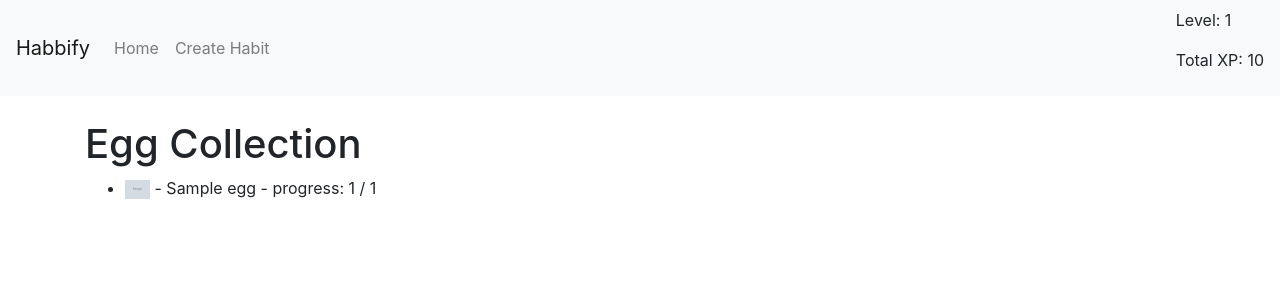
After one commit to Heratexx/habbify, a Django app: page /habit/eggs/ in a window 1280 px wide. The commit adds this page. Shown: the top 300 px of the page. Run offline with Django 5.2, Linux system fonts and the light colour scheme; a user stored in the database is signed in; tables that the repository leaves empty hold one stand-in row (values such as "Sample post"); grey boxes marked "Sample" are stand-in pictures; some libraries are stand-ins or nearby versions.

Commit message:
added basic egg and bird logic as gamified colledtion element

```diff
--- a/habit_tracker/habits/models.py
+++ b/habit_tracker/habits/models.py
@@ -57,3 +57,23 @@ class ExperiencePoint(models.Model):
 class Level(models.Model):
     level_number = models.IntegerField(unique=True)
     xp_threshold = models.IntegerField()
+
+class Egg(models.Model):
+    name = models.CharField(max_length=100)
+    xp_required = models.IntegerField(default=100)  # XP required to hatch the egg
+    xp_threshold = models.IntegerField(default=100)
+    image = models.ImageField(upload_to='egg_images/')
+class Bird(models.Model):
+    name = models.CharField(max_length=100)
+    description = models.TextField()
+    image = models.ImageField(upload_to='bird_images/')
+    egg = models.ForeignKey(Egg, on_delete=models.CASCADE)
+
+class UserEggs(models.Model):
+    user = models.ForeignKey(User, on_delete=models.CASCADE)
+    egg = models.ForeignKey(Egg, on_delete=models.CASCADE)
+    progress = models.IntegerField(default=0)
+
+class UserBirds(models.Model):
+    user = models.ForeignKey(User, on_delete=models.CASCADE)
+    bird = models.ForeignKey(Bird, on_delete=models.CASCADE)
--- /dev/null
+++ b/habit_tracker/habits/templates/egg_collection.html
@@ -0,0 +1,13 @@
+{% extends 'base.html' %}
+
+{% block title %}Create New Habit{% endblock %}
+
+{% block content %}
+{% load static %}
+<h1>Egg Collection</h1>
+<ul>
+    {% for egg in eggs %}
+        <li><img src="{% static 'egg_images/' %}{{egg.egg.image}}" width="25px"> - {{ egg.egg.name }} - progress: {{ egg.progress }} / {{egg.egg.xp_threshold}}</li>
+    {% endfor %}
+</ul>
+{% endblock %}
--- a/habit_tracker/habits/urls.py
+++ b/habit_tracker/habits/urls.py
@@ -5,5 +5,6 @@ urlpatterns = [
     path('create/', views.create_habit, name='create_habit'),
     path('track/<int:habit_id>/', views.track_habit, name='track_habit'),
     path('list/', views.habits_list, name='habits_list'),
-    # Add more URLs as needed
+    path('eggs/', views.egg_collection, name='egg_collection'),
+    path('birds/', views.bird_collection, name='bird_collection'),
 ]
--- a/habit_tracker/habits/views.py
+++ b/habit_tracker/habits/views.py
@@ -1,11 +1,12 @@
 from django.shortcuts import render, redirect, get_object_or_404
 from django.http import JsonResponse
-from .models import Habit, HabitCompletion, Progression, ExperiencePoint, Level
+from .models import Habit, HabitCompletion, Progression, ExperiencePoint, Level, Egg, Bird, UserBirds, UserEggs
 from .forms import HabitForm
 from django.contrib.auth.decorators import login_required
 from django.db.models import Sum
 from django.utils import timezone
 from datetime import timedelta
+import random
 
 @login_required
 def create_habit(request):
@@ -28,6 +29,7 @@ def track_habit(request, habit_id):
     if request.method == 'POST':
         habit = get_object_or_404(Habit, id=habit_id, user=request.user)
         xp = 0
+        got_new_egg = False
         # Increase progress and potentially mark as complete
         Progression.objects.create(habit=habit, amount=1)
         xp += award_xp(request.user, "progress habit")
@@ -39,12 +41,17 @@ def track_habit(request, habit_id):
         if(habit.is_completed):
             xp += award_xp(request.user, "complete habit")
 
+        hatched_birds = increase_players_egg_progress(request.user, xp)
 
+        if(habit.is_completed):
+            got_new_egg = get_new_egg(request.user, xp)
         # Instead of redirecting, return a JSON response with the updated progress info
         return JsonResponse({
             'progress_percentage': progress_percentage,
             'is_completed': is_completed,
             'xp_gain': xp,
+            'got_new_egg': got_new_egg,
+            'num_hatched_birds': len(hatched_birds)
         })
 
     # If the request method isn't POST, you can decide how to handle it.
@@ -80,7 +87,7 @@ def profile(request):
     user = request.user
 
     # Calculate user's total XP
-    total_xp = ExperiencePoint.objects.filter(user=user).aggregate(models.Sum('amount'))['amount__sum'] or 0
+    total_xp = ExperiencePoint.objects.filter(user=user).aggregate(Sum('amount'))['amount__sum'] or 0
 
     # Calculate user's level
     user_level = calculate_user_level(total_xp)
@@ -122,6 +129,59 @@ def award_xp(user, action_type):
     amount = xp_amounts.get(action_type, 0)
     if amount > 0:
         ExperiencePoint.objects.create(user=user, amount=amount, action_type=action_type)
-        print(f"{user} gained {amount} for {action_type}.")
 
     return amount
+
+@login_required
+def egg_collection(request):
+    eggs = UserEggs.objects.filter(user=request.user)
+    return render(request, 'egg_collection.html', {'eggs': eggs})
+
+@login_required
+def bird_collection(request):
+    birds = UserBirds.objects.filter(user=request.user)
+    return render(request, 'bird_collection.html', {'birds': birds})
+
+def increase_players_egg_progress(user, xp):
+    eggs = UserEggs.objects.filter(user = user)
+    hatched_birds = set()
+    for egg in eggs:
+        egg.progress += xp
+        egg.save()
+        bird = hatch(user, egg)
+        if bird:
+            hatched_birds.add(bird)
+
+    return hatched_birds
+
+
+
+def hatch(user, egg):
+    if egg.progress >= egg.egg.xp_threshold:
+        available_birds = Bird.objects.filter(egg=egg.egg)
+        if available_birds.exists():
+            chosen_bird = random.choice(available_birds)
+            user_bird = UserBirds.objects.create(bird=chosen_bird, user=user)
+            UserEggs.objects.get(pk=egg.id).delete()
+            return user_bird
+        else:
+            return None
+    else:
+        return None
+
+def get_new_egg(user, exp_earned):
+    base_probability = 0.2
+
+    adjusted_probability = base_probability + (exp_earned / 10)
+
+    random_number = random.random()
+
+    if random_number < adjusted_probability:
+        all_egg_ids = Egg.objects.values_list('id', flat=True)
+
+        # Randomly choose one egg ID from the list
+        random_egg_id = random.choice(all_egg_ids)
+        UserEggs.objects.create(user=user, egg_id=random_egg_id)
+        return True
+    else:
+        return False
```
Also changed, not shown: habit_tracker/habits/templates/bird_collection.html (added, +16 -0 lines), habit_tracker/habits/templates/habits_list.html (+17 -3 lines), habit_tracker/habits/migrations/0007_egg_bird.py (added), habit_tracker/habits/migrations/0008_remove_bird_owner_remove_egg_progress_and_more.py (added), habit_tracker/habits/migrations/0009_egg_exp_threshold.py (added), habit_tracker/habits/migrations/0010_rename_exp_threshold_egg_xp_threshold.py (added), habit_tracker/habits/migrations/0011_egg_image.py (added).
